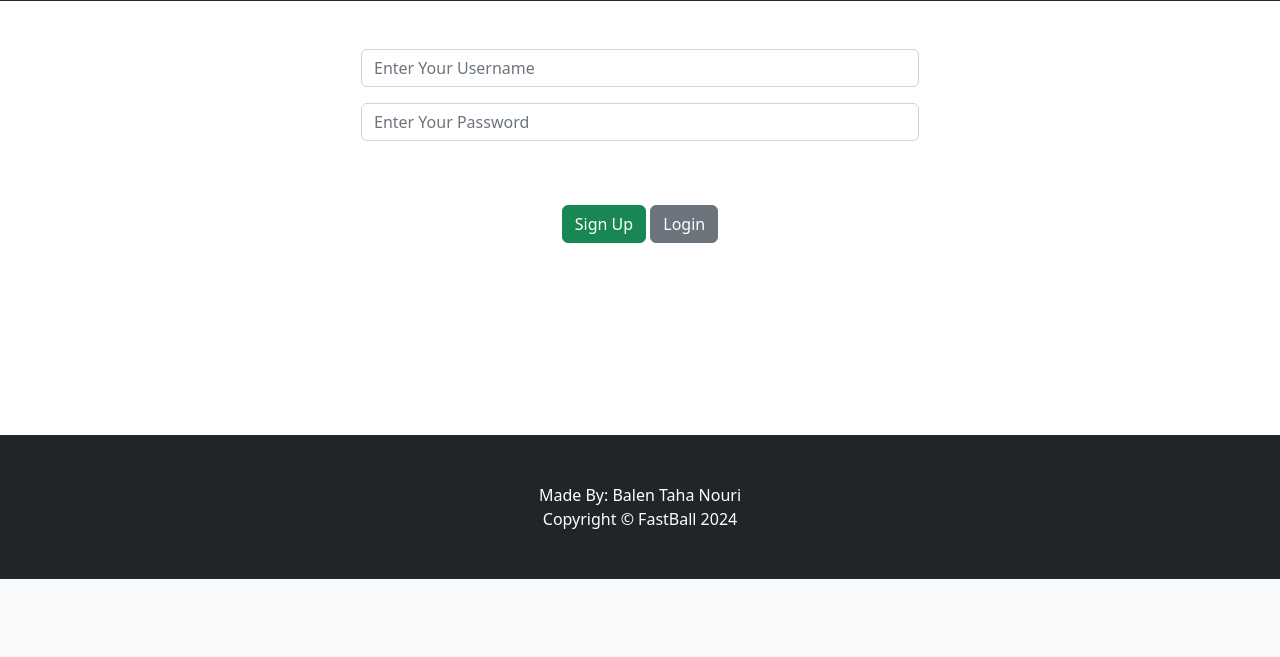
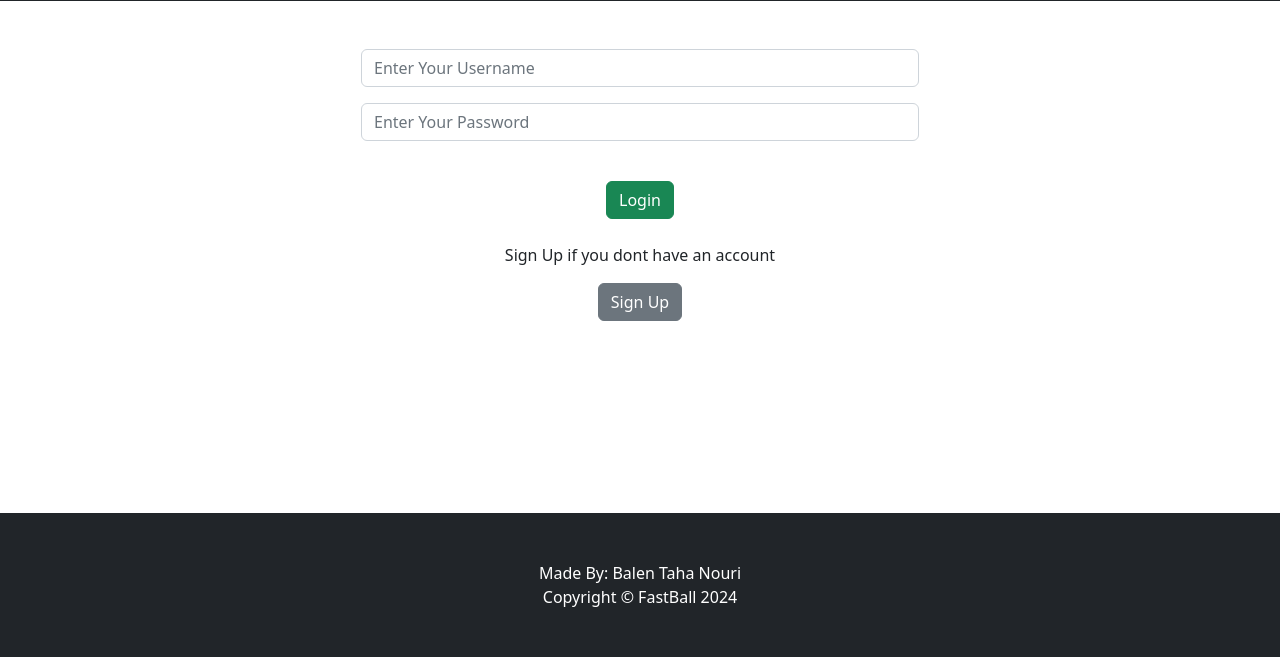
Before and after one commit to Code-Institute-Submissions/balennouri-pp4, a Django app: page /login/ in a window 1280 px wide. Shown: the part 352-1009 px from the top of the page. Before the commit the page ends 931 px from the top, so only its background shows below. Run offline with Django 4.2, Linux system fonts and the light colour scheme; parts of the project's set-up code (start-up, migrations or seed data) failed here and were passed over; some libraries are stand-ins or nearby versions.

Commit message:
Feat: style login

```diff
--- a/store/templates/login.html
+++ b/store/templates/login.html
@@ -26,9 +26,11 @@
                     <div class="mb-3">
                         <input type="password" class="form-control" name="password" placeholder="Enter Your Password">
                     </div>
-                    <br><br/>
-                    <a href="{% url 'register' %}" class="btn btn-success">Sign Up</a>
-                    <button type="submit" class="btn btn-secondary">Login</button>
+                    <br>
+                    <button type="submit" class="btn btn-success">Login</button>
+                    <br><br>
+                    <p>Sign Up if you dont have an account</p>
+                    <a href="{% url 'register' %}" class="btn btn-secondary">Sign Up</a>
                 </form>
                 <br /><br />
                 <br /><br />
```
